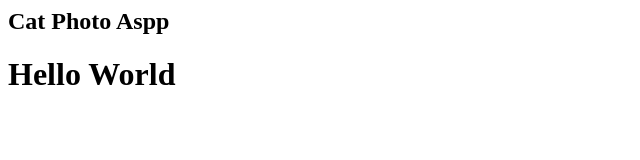
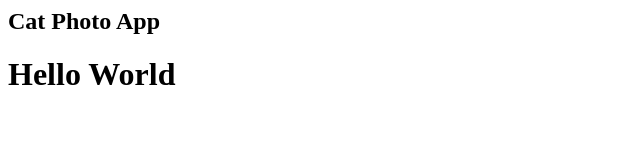
Before and after one commit to maxolawo/first-website, a plain HTML site: page index.html in a window 1280 px wide. Shown: the full height of the page, 0-640 px from the left. Drawn offline with Linux system fonts and the light colour scheme.

Commit message:
first commit

```diff
--- a/index.html
+++ b/index.html
@@ -5,9 +5,10 @@
     </head>
     <body>
 
-        <h2>Cat Photo Aspp</h2>
+
+        <h2>Cat Photo App</h2>
 
         <h1>Hello World</h1>
 
     </body>
-</html>
+ </html>
```
